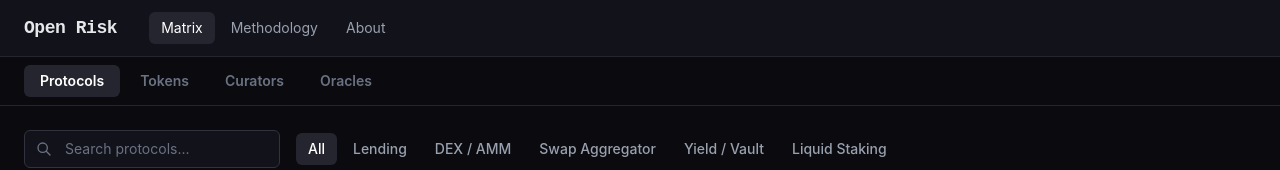
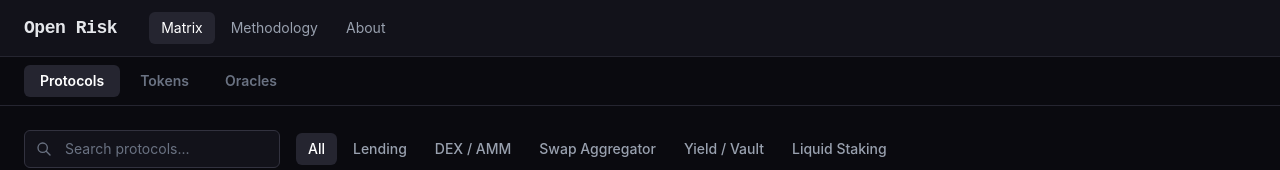
Before and after one commit to bleu/open-risk, a Next.js app: page / in a window 1280 px wide. Shown: the top 170 px of the page. Built offline with nearby package versions, Linux system fonts and the light colour scheme.

Commit message:
chore: remove curators tab from entity navigation

```diff
--- a/src/ui/entity-tabs.tsx
+++ b/src/ui/entity-tabs.tsx
@@ -1,9 +1,8 @@
-export type EntityType = "protocols" | "tokens" | "curators" | "oracles";
+export type EntityType = "protocols" | "tokens" | "oracles";
 
 const TABS: { value: EntityType; label: string }[] = [
   { value: "protocols", label: "Protocols" },
   { value: "tokens", label: "Tokens" },
-  { value: "curators", label: "Curators" },
   { value: "oracles", label: "Oracles" },
 ];
 
```
